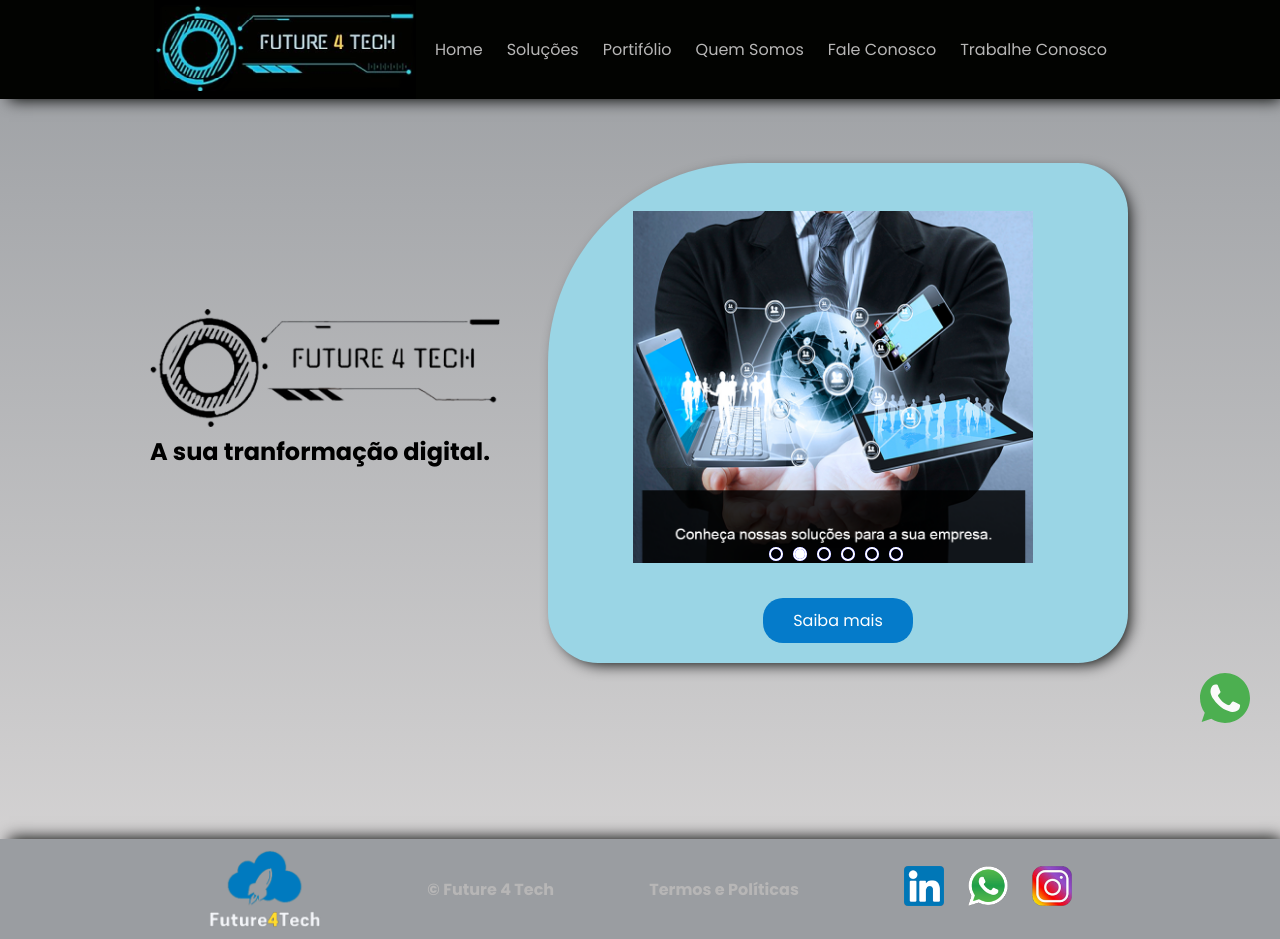
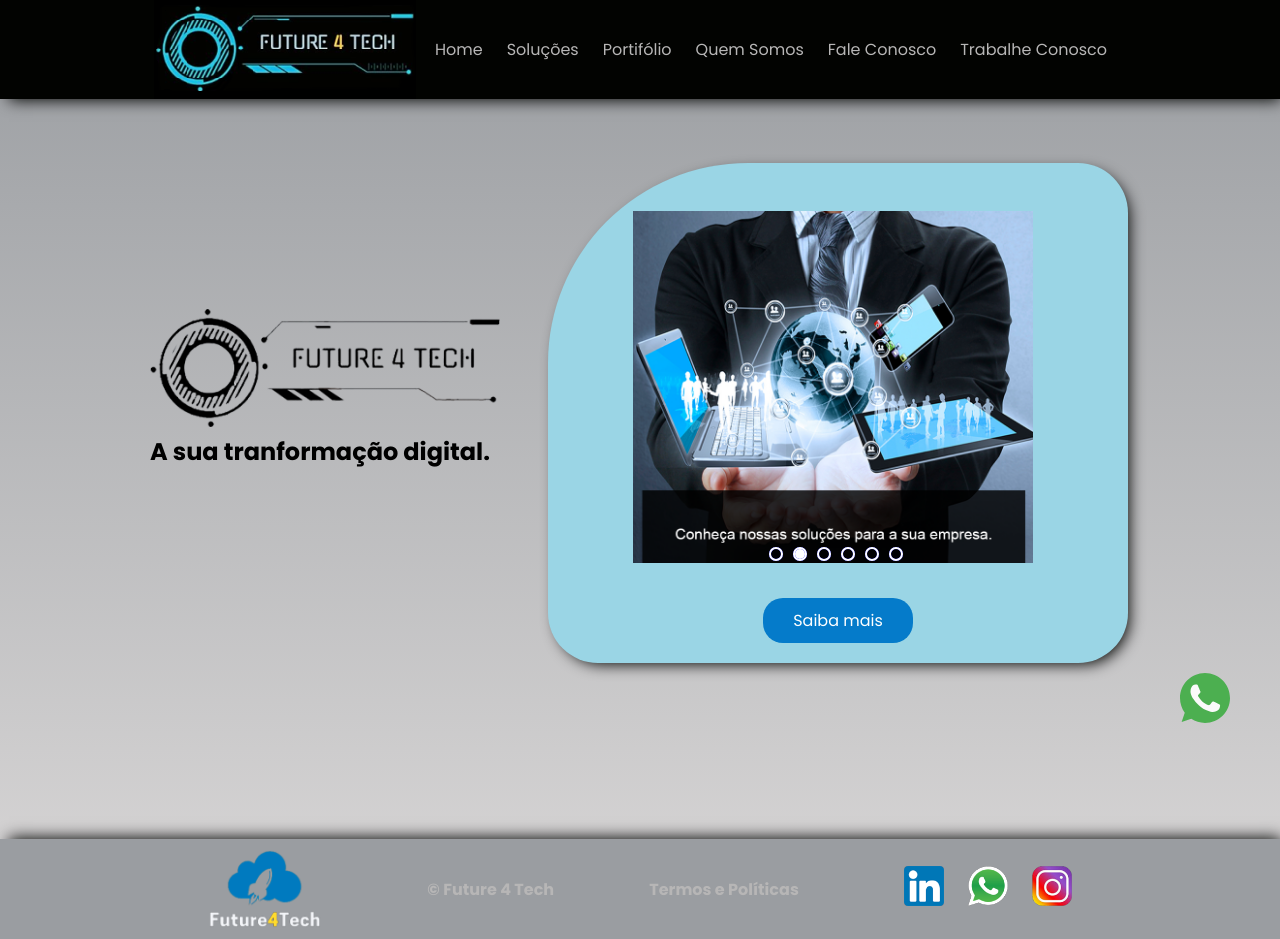
Before and after one commit to Edson-Cesari/Future4Tech, a plain HTML site: page Future4Tech-main/index.html in a window 1280 px wide. Drawn offline with Linux system fonts and the light colour scheme.

Commit message:
correção posicao Wattsup canto tela

```diff
--- a/Future4Tech-main/index.html
+++ b/Future4Tech-main/index.html
@@ -169,7 +169,7 @@
       </div>
 
       <a href="https://api.whatsapp.com/send?phone=5519999999999&text=Texto%20aqui" target="_blank"
-      style="position:fixed;bottom:70px;right:30px;">
+      style="position:fixed;bottom:70px;right:50px;">
       <svg enable-background="new 0 0 512 512" width="50" height="50" version="1.1" viewBox="0 0 512 512"
         xml:space="preserve" xmlns="http://www.w3.org/2000/svg">
         <path
```
